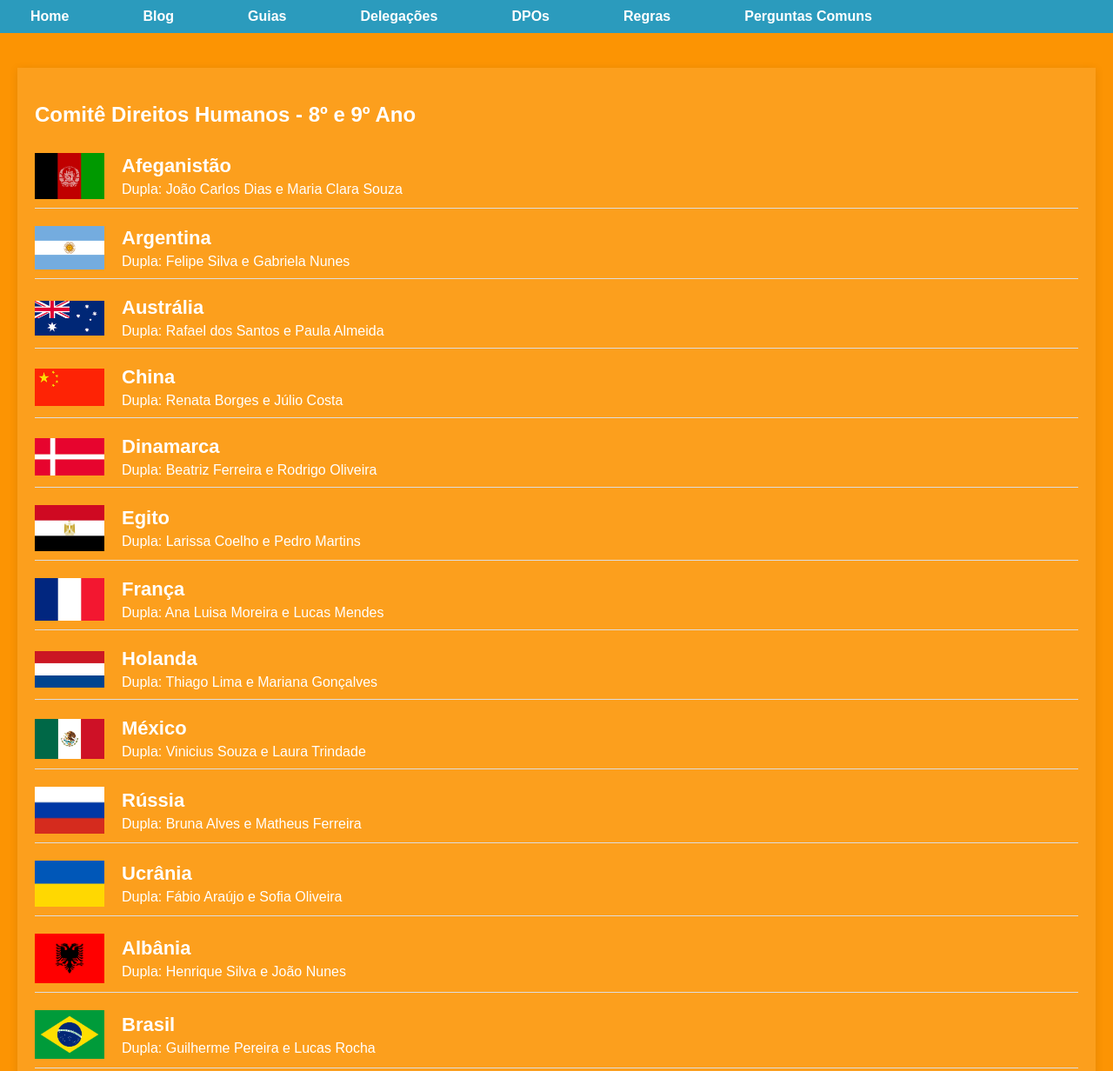
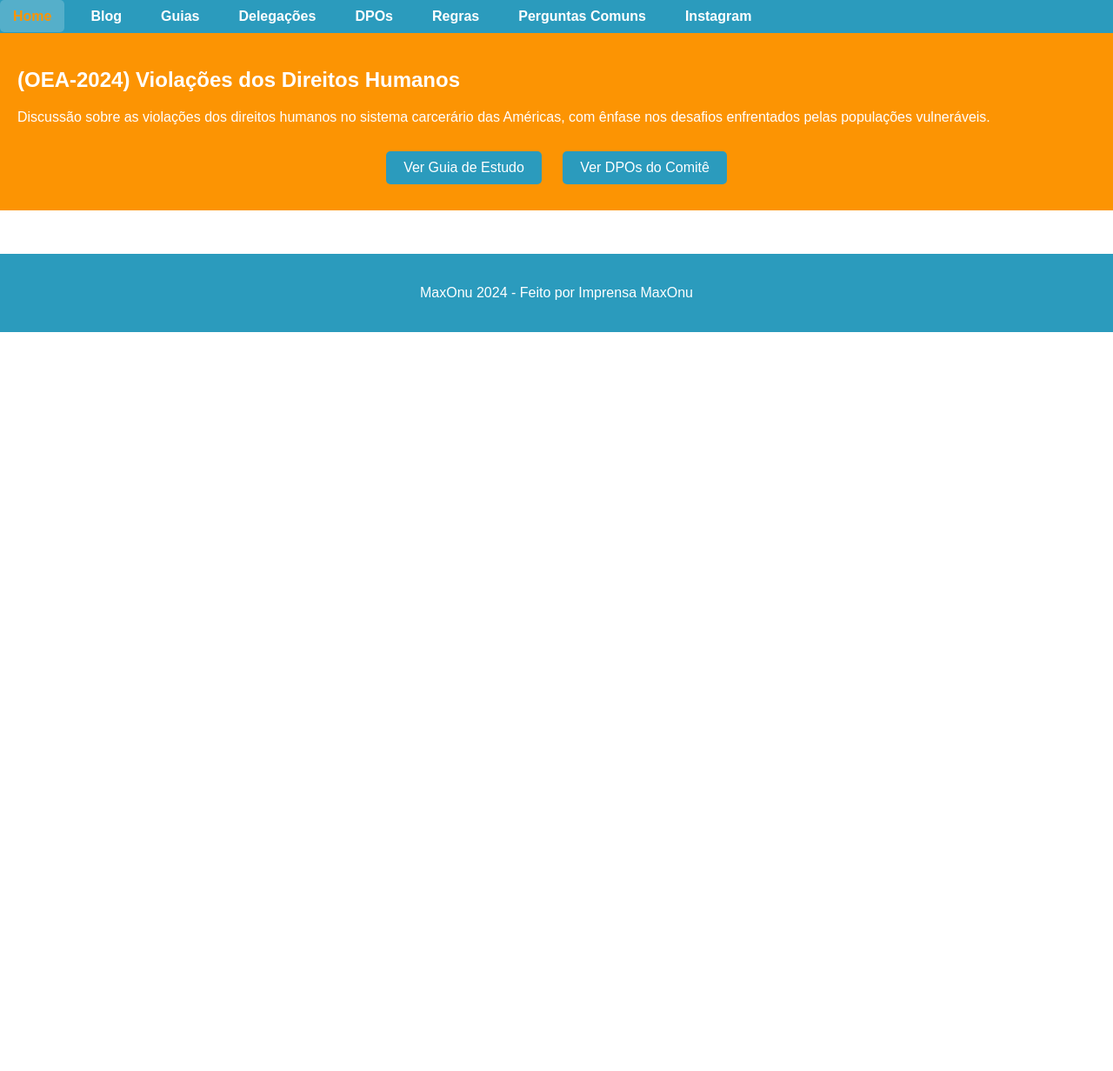
Before and after one commit to andersonjr667/MaxOnu-, a plain HTML site: page comite-direitos-humanos.html in a window 1280 px wide. Shown: the top 1232 px of the page at 87% size. After the commit the page ends 800 px from the top, so only its background shows below. Drawn offline with Linux system fonts and the light colour scheme.

Commit message:
Update comite-direitos-humanos.html

```diff
--- a/comite-direitos-humanos.html
+++ b/comite-direitos-humanos.html
@@ -3,107 +3,8 @@
 <head>
     <meta charset="UTF-8">
     <meta name="viewport" content="width=device-width, initial-scale=1.0">
-    <title>Comitê Direitos Humanos - 8º e 9º Ano</title>
+    <title>(OEA-2024) Violações dos Direitos Humanos</title>
     <link rel="stylesheet" href="style.css">
-    <style>
-        body {
-            font-family: Arial, sans-serif;
-            background-color: #fc9403;
-            color: white;
-            margin: 0;
-            padding: 0;
-        }
-
-        header {
-            background-color: #2b9bbd;
-            padding: 10px 0;
-        }
-
-        nav ul {
-            list-style-type: none;
-            margin: 0;
-            padding: 0;
-            display: flex;
-            justify-content: center;
-        }
-
-        nav ul li {
-            margin: 0 15px;
-        }
-
-        nav ul li a {
-            color: white;
-            text-decoration: none;
-            font-weight: bold;
-            padding: 10px 20px;
-            background-color: transparent;
-            border-radius: 5px;
-            transition: background-color 0.3s ease;
-        }
-
-        nav ul li a:hover {
-            background-color: white;
-            color: #fc9403;
-        }
-
-        .conteudo-comite {
-            max-width: 1200px;
-            margin: 40px auto;
-            padding: 20px;
-            background-color: rgba(255, 255, 255, 0.1);
-            box-shadow: 0 2px 10px rgba(0, 0, 0, 0.1);
-            color: white;
-        }
-
-        .conteudo-comite h2 {
-            color: white;
-            margin-bottom: 30px;
-        }
-
-        .delegacao-container {
-            display: flex;
-            align-items: center;
-            margin-bottom: 20px;
-            border-bottom: 1px solid #ddd;
-            padding-bottom: 10px;
-        }
-
-        .delegacao-container img {
-            width: 80px;
-            height: auto;
-            margin-right: 20px;
-        }
-
-        .delegacao-info {
-            font-size: 18px;
-            color: white;
-        }
-
-        .delegacao-info h3 {
-            margin: 0;
-            font-size: 22px;
-            color: white;
-        }
-
-        .delegacao-info p {
-            margin: 5px 0 0;
-            font-size: 16px;
-            color: white;
-        }
-
-        footer {
-            background-color: #2b9bbd;
-            color: white;
-            text-align: center;
-            padding: 20px 0;
-            margin-top: 40px;
-        }
-
-        footer p {
-            margin: 0;
-            font-size: 14px;
-        }
-    </style>
 </head>
 <body>
     <header>
@@ -116,133 +17,26 @@
                 <li><a href="dpos.html">DPOs</a></li>
                 <li><a href="regras.html">Regras</a></li>
                 <li><a href="perguntas.html">Perguntas Comuns</a></li>
+                <li><a href="https://www.instagram.com/maxonu_24?igsh=eWFqbDBnOG1xaTRh" target="_blank">Instagram</a></li>
             </ul>
         </nav>
     </header>
 
-    <section class="conteudo-comite">
-        <h2>Comitê Direitos Humanos - 8º e 9º Ano</h2>
+    <main>
+        <section style="background-color: #fc9403; padding: 20px; color: white; margin: 0;">
+            <h1>(OEA-2024) Violações dos Direitos Humanos</h1>
+            <p>Discussão sobre as violações dos direitos humanos no sistema carcerário das Américas, com ênfase nos desafios enfrentados pelas populações vulneráveis.</p>
 
-        <!-- Delegação 1 -->
-        <div class="delegacao-container">
-            <img src="afeganistao.png" alt="Bandeira do Afeganistão">
-            <div class="delegacao-info">
-                <h3>Afeganistão</h3>
-                <p>Dupla: João Carlos Dias e Maria Clara Souza</p>
+            <!-- Botões -->
+            <div style="text-align: center; margin-top: 20px;">
+                <a href="guia-estudo-direitos-humanos.html" class="btn" style="background-color: #2b9bbd; color: white; padding: 10px 20px; text-decoration: none; border-radius: 5px; margin: 10px;">Ver Guia de Estudo</a>
+                <a href="dpos-direitos-humanos.html" class="btn" style="background-color: #2b9bbd; color: white; padding: 10px 20px; text-decoration: none; border-radius: 5px; margin: 10px;">Ver DPOs do Comitê</a>
             </div>
-        </div>
+        </section>
+    </main>
 
-        <!-- Delegação 2 -->
-        <div class="delegacao-container">
-            <img src="argentina.png" alt="Bandeira da Argentina">
-            <div class="delegacao-info">
-                <h3>Argentina</h3>
-                <p>Dupla: Felipe Silva e Gabriela Nunes</p>
-            </div>
-        </div>
-
-        <!-- Delegação 3 -->
-        <div class="delegacao-container">
-            <img src="australia.png" alt="Bandeira da Austrália">
-            <div class="delegacao-info">
-                <h3>Austrália</h3>
-                <p>Dupla: Rafael dos Santos e Paula Almeida</p>
-            </div>
-        </div>
-
-        <!-- Delegação 4 -->
-        <div class="delegacao-container">
-            <img src="china.png" alt="Bandeira da China">
-            <div class="delegacao-info">
-                <h3>China</h3>
-                <p>Dupla: Renata Borges e Júlio Costa</p>
-            </div>
-        </div>
-
-        <!-- Delegação 5 -->
-        <div class="delegacao-container">
-            <img src="dinamarca.png" alt="Bandeira da Dinamarca">
-            <div class="delegacao-info">
-                <h3>Dinamarca</h3>
-                <p>Dupla: Beatriz Ferreira e Rodrigo Oliveira</p>
-            </div>
-        </div>
-
-        <!-- Delegação 6 -->
-        <div class="delegacao-container">
-            <img src="egito.png" alt="Bandeira do Egito">
-            <div class="delegacao-info">
-                <h3>Egito</h3>
-                <p>Dupla: Larissa Coelho e Pedro Martins</p>
-            </div>
-        </div>
-
-        <!-- Delegação 7 -->
-        <div class="delegacao-container">
-            <img src="franca.png" alt="Bandeira da França">
-            <div class="delegacao-info">
-                <h3>França</h3>
-                <p>Dupla: Ana Luisa Moreira e Lucas Mendes</p>
-            </div>
-        </div>
-
-        <!-- Delegação 8 -->
-        <div class="delegacao-container">
-            <img src="holanda.png" alt="Bandeira da Holanda">
-            <div class="delegacao-info">
-                <h3>Holanda</h3>
-                <p>Dupla: Thiago Lima e Mariana Gonçalves</p>
-            </div>
-        </div>
-
-        <!-- Delegação 9 -->
-        <div class="delegacao-container">
-            <img src="mexico.png" alt="Bandeira do México">
-            <div class="delegacao-info">
-                <h3>México</h3>
-                <p>Dupla: Vinicius Souza e Laura Trindade</p>
-            </div>
-        </div>
-
-        <!-- Delegação 10 -->
-        <div class="delegacao-container">
-            <img src="russia.png" alt="Bandeira da Rússia">
-            <div class="delegacao-info">
-                <h3>Rússia</h3>
-                <p>Dupla: Bruna Alves e Matheus Ferreira</p>
-            </div>
-        </div>
-
-        <!-- Delegação 11 -->
-        <div class="delegacao-container">
-            <img src="ucrania.png" alt="Bandeira da Ucrânia">
-            <div class="delegacao-info">
-                <h3>Ucrânia</h3>
-                <p>Dupla: Fábio Araújo e Sofia Oliveira</p>
-            </div>
-        </div>
-
-        <!-- Delegação 12 -->
-        <div class="delegacao-container">
-            <img src="albania.png" alt="Bandeira da Albânia">
-            <div class="delegacao-info">
-                <h3>Albânia</h3>
-                <p>Dupla: Henrique Silva e João Nunes</p>
-            </div>
-        </div>
-
-        <!-- Delegação 13 -->
-        <div class="delegacao-container">
-            <img src="brasil.png" alt="Bandeira do Brasil">
-            <div class="delegacao-info">
-                <h3>Brasil</h3>
-                <p>Dupla: Guilherme Pereira e Lucas Rocha</p>
-            </div>
-        </div>
-    </section>
-
-    <footer>
-        <p>Comitê Direitos Humanos - 8º e 9º Ano &copy; 2024</p>
+    <footer style="background-color: #2b9bbd; padding: 20px; color: white; text-align: center;">
+        <p>MaxOnu 2024 - Feito por Imprensa MaxOnu</p>
     </footer>
 </body>
 </html>
```
